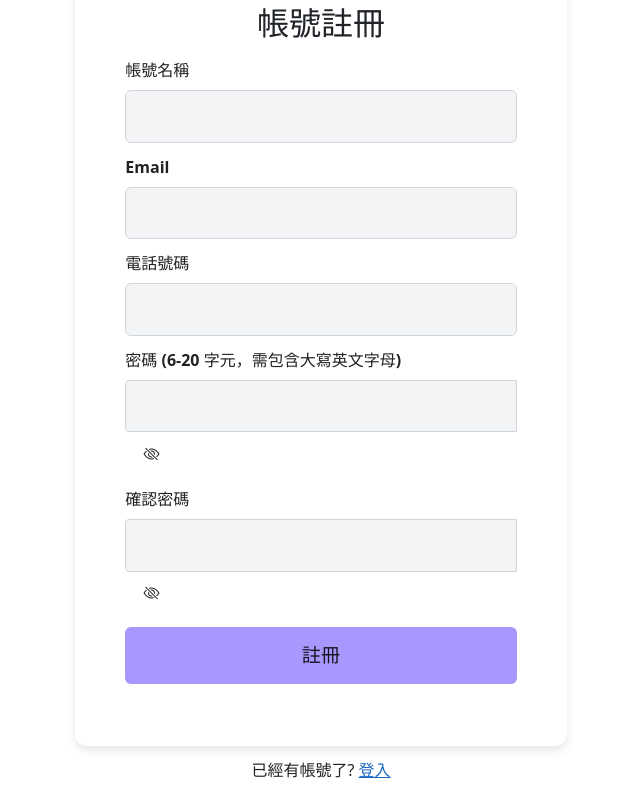
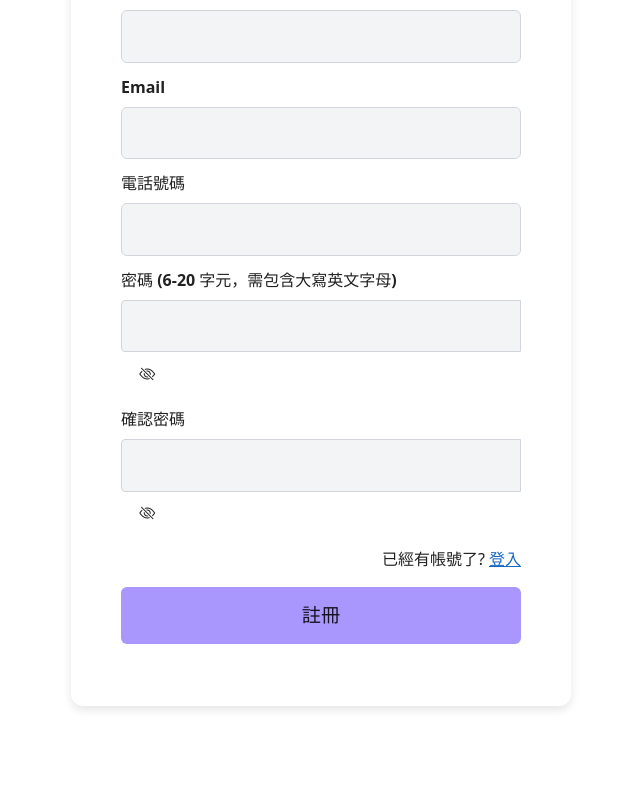
Before and after one commit to theoch3n/TravelLog-Vue, a Vue app: page /account/register in a window 1280 px wide. Shown: the part 226-1024 px from the top of the page, without its empty margins (319-959 px from the left). After the commit the page ends 932 px from the top, so only its background shows below. Built offline with nearby package versions, Linux system fonts and the light colour scheme.

Commit message:
[style] 將超出畫面的區塊修正

```diff
--- a/src/pages/Account.vue
+++ b/src/pages/Account.vue
@@ -2,7 +2,7 @@
     <!-- 將 h-100 移除，改用 min-height -->
     <div class="authincation" style="min-height: 100vh;">
         <div class="container-fluid">
-            <div class="row justify-content-center align-items-center" style="min-height: 100vh;">
+            <div class="row justify-content-center align-items-center" style="min-height: 70vh;">
                 <!-- 調整欄位寬度，例如 col-md-8 -->
                 <div class="col-md-6 col-lg-4">
                     <div class="authincation-content">
--- a/src/pages/Register.vue
+++ b/src/pages/Register.vue
@@ -1,7 +1,6 @@
 <template>
     <div class="authincation">
         <div class="container">
-            <div class="spacer"></div>
             <div class="row justify-content-center">
                 <div class="col-md-6">
                     <div class="authincation-content">
@@ -70,18 +69,18 @@
                                         {{ errors.confirmPassword }}
                                     </div>
                                 </div>
+                                <div class="new-account mt-3 text-right">
+                        <p>
+                            已經有帳號了?
+                            <router-link to="/account" class="text-primary">登入</router-link>
+                        </p>
+                    </div>
                                 <!-- 註冊按鈕 -->
                                 <div class="mb-3">
                                     <button type="submit" class="btn btn-primary w-100">註冊</button>
                                 </div>
                             </form>
                         </div>
-                    </div>
-                    <div class="new-account mt-3 text-center">
-                        <p>
-                            已經有帳號了?
-                            <router-link to="/account" class="text-primary">登入</router-link>
-                        </p>
                     </div>
                 </div>
             </div>
@@ -202,7 +201,7 @@ export default {
 
 .authincation-content {
     max-width: 500px;
-    width: 90%;
+    width: 100%;
     margin: auto;
     padding: 50px;
     border-radius: 12px;
```
